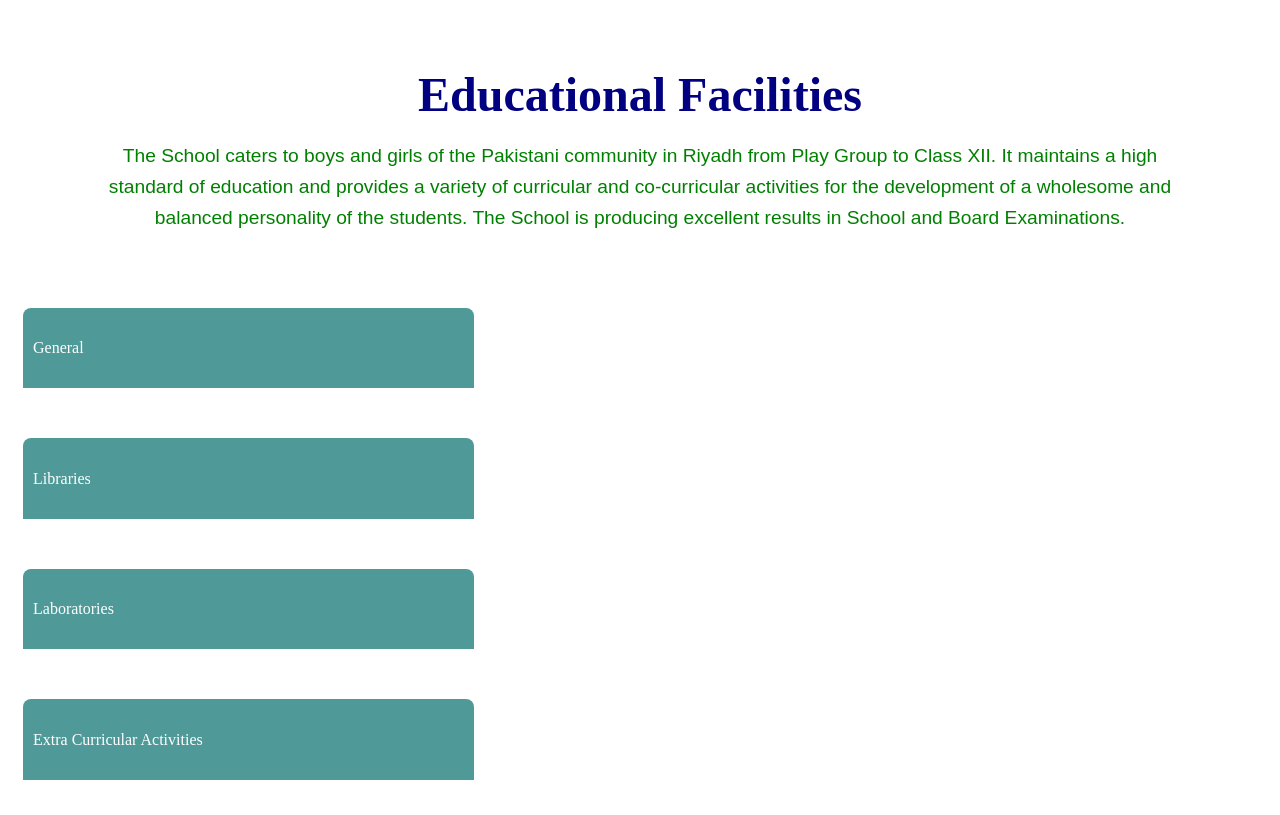
After one commit to Muhammad-Daniyal0077/pisr, a CodeIgniter app: the page made by application/views/Front_End/facilities/Facilities.php in a window 1280 px wide. The commit adds this page. Shown: the part 88-903 px from the top of the page. Run offline with CodeIgniter, Linux system fonts and the light colour scheme.

Commit message:
Changes testing

```diff
--- a/application/views/Front_End/Home.php
+++ b/application/views/Front_End/Home.php
@@ -67,7 +67,7 @@
         <div class="row">
             <div class="col-sm-12 section-header-box">
                 <div class="section-header section-header-l">
-                    <h2>Principle <span style="color: #ffb606;">Message</span></h2>
+                    <h2>Principle no <span style="color: #ffb606;">Message</span></h2>
 
                 </div><!-- ends: .section-header -->
             </div>
--- /dev/null
+++ b/application/views/Front_End/facilities/Facilities.php
@@ -0,0 +1,531 @@
+<!-- Page Title -->
+<div class="pic">
+    <div class="page-title dark-background" data-aos="fade"
+        style="background-image: url(https://pisr.org/v2/wp-content/uploads/2021/06/Untitled-design1.png);">
+        <div class="background-overlay"></div> <!-- Overlay div for dull effect -->
+        <div class="container">
+            <h1 class="animated-title">ON CAMPUS LEARNING</h1>
+            <nav class="breadcrumbs">
+                <ol>
+                    <li><a href="<?php echo base_url(); ?>home">Home</a></li>
+                    <li class="current">ON CAMPUS LEARNING</li>
+                </ol>
+            </nav>
+        </div>
+    </div>
+</div>
+<style>
+    /* Center container styling */
+    .wpb_wrapper {
+        max-width: 1100px;
+        margin: 0 auto;
+        padding: 20px;
+        text-align: center;
+    }
+
+    /* Heading styling */
+    .wpb_wrapper h1 {
+        color: #000080;
+        /* Navy Blue */
+        font-weight: bold;
+        font-size: 3em;
+        margin-bottom: 15px;
+    }
+
+    h1 {
+        color: #000080;
+        /* Navy Blue */
+        font-weight: bold;
+        font-size: 1.5em;
+    }
+
+    /* Paragraph styling */
+    .wpb_wrapper p {
+        color: #008000;
+        /* Green */
+        font-size: 1.2em;
+        line-height: 1.6;
+        text-align: center;
+        font-family: Arial, sans-serif;
+    }
+
+    .vc_tta-panels {
+        margin: 20px 0;
+    }
+
+    .vc_tta-panel {
+        border-radius: 8px;
+        margin-bottom: 20px;
+        padding: 15px;
+        background-color: #fff;
+    }
+
+    .vc_tta-panel-heading {
+        width: 140%;
+        background-color: #509999;
+        color: #fff;
+        padding: 10px;
+        border-radius: 8px 8px 0 0;
+        cursor: pointer;
+    }
+
+    .vc_tta-panel-body {
+        padding: 10px;
+        display: none;
+    }
+
+    .vc_separator h4 {
+        margin: 0;
+        text-align: center;
+    }
+
+    .inner-container {
+        margin-top: 50px;
+    }
+
+    .text-center {
+        text-align: center;
+    }
+
+    .text-primary {
+        color: #007bff;
+    }
+
+    .mb-5 {
+        margin-bottom: 3rem;
+    }
+
+    .mb-4 {
+        margin-bottom: 1.5rem;
+    }
+
+    .card {
+        padding: 12px 14px;
+        background-color: #cde8ff;
+        height: 290px;
+        transition: transform 0.2s ease-in-out;
+        width: 301px;
+    }
+
+    .card:hover {
+        transform: translateY(-10px);
+        box-shadow: 0 10px 25px rgba(0, 0, 0, 0.2);
+    }
+
+    .card-img-top {
+        width: 150px;
+        height: 150px;
+        object-fit: cover;
+        border: 5px solid #fff;
+    }
+
+    .card-title {
+        font-size: 1.25rem;
+        font-weight: bold;
+    }
+
+    .card-text {
+        margin-top: 10px;
+        color: #6c757d;
+        font-size: 14px;
+    }
+
+    .shadow-lg {
+        box-shadow: 0px 10px 20px rgba(0, 0, 0, 0.15);
+    }
+
+    .rounded {
+        border-radius: 0.5rem;
+    }
+
+    .rounded-circle {
+        border-radius: 50%;
+    }
+
+    .btn-primary {
+        background-color: #007bff;
+        color: #fff;
+        border: none;
+        padding: 5px 10px;
+        cursor: pointer;
+    }
+
+    .btn-primary:hover {
+        background-color: #0056b3;
+    }
+
+    span {
+        display: block;
+        margin-top: 10px;
+        color: #333;
+        font-weight: 500;
+    }
+
+    @media (min-width: 992px) {
+        .col-md-4 {
+            width: 24.333333%;
+        }
+    }
+
+    .mb-4 {
+        margin-bottom: 3.8rem;
+        margin-right: 30px;
+    }
+
+    span {
+        color: #ffffff;
+    }
+
+    .animated-hover-image {
+        overflow: hidden;
+        border-radius: 8px;
+        transition: transform 0.3s ease-in-out;
+    }
+
+    .animated-image {
+        width: 80%;
+        height: auto;
+        transition: transform 0.4s ease;
+    }
+
+    /* Hover effect */
+    .animated-hover-image:hover .animated-image {
+        transform: scale(1.1);
+    }
+
+    .about-pISR-scm-list {
+
+        /* Remove default padding */
+        list-style-type: decimal;
+        /* This ensures ordered numbers are displayed */
+        padding-left: 150px;
+        /* Adds space for the numbers */
+    }
+
+    .about-pISR-scm-list li {
+        font-size: 1.2em;
+        /* Font size for the list items */
+        color: #2c3e50;
+        /* Color for the list items */
+        margin: 5px 0;
+        /* Space between list items */
+        transition: transform 0.2s;
+        /* Smooth transition for hover effect */
+    }
+
+    .about-pISR-scm-list li:hover {
+        transform: scale(1.05);
+        /* Slightly increase size on hover */
+    }
+</style>
+</head>
+
+<body>
+
+    <div class="wpb_wrapper">
+        <h1>Educational Facilities</h1>
+        <p>The School caters to boys and girls of the Pakistani community in Riyadh from Play Group to Class XII. It
+            maintains a high standard of education and provides a variety of curricular and co-curricular activities
+            for the development of a wholesome and balanced personality of the students. The School is producing
+            excellent results in School and Board Examinations.</p>
+    </div>
+
+    <section class="container" style="margin-top: 20px;">
+        <!-- General Section -->
+        <div class="col-md-4 vc_tta-panel" id="general">
+            <div class="vc_tta-panel-heading" onclick="togglePanel('general')">
+                <h4 class="vc_tta-panel-title">
+                    <span class="vc_tta-title-text">General</span>
+                </h4>
+            </div>
+            <div class="vc_tta-panel-body">
+                <div class="vc_row">
+                    <div class="vc_column">
+                        <div style="width: 1210px; margin-left: 55px;">
+                            <div class="inner-container">
+                                <div class="row justify-content-center dropdown-content-custom">
+                                    <div class="col-md-4 mb-4">
+                                        <div class="card text-center shadow-lg rounded border-0">
+                                            <div class="card-body">
+                                                <h1>RELIGIOUS EDUCATION</h1>
+                                                <span class="card-text text-muted">Character building and religious
+                                                    education is supplemented in the morning assembly. Different
+                                                    functions are organized on the occasions of national and religious
+                                                    significance. Students are encouraged to prepare nice charts and
+                                                    slogans containing moral and Islamic teachings. The recitation of
+                                                    the Holy Quran (Tajweed-Nazira) and functional Arabic language are
+                                                    taught.</span>
+                                            </div>
+                                        </div>
+                                    </div>
+
+                                    <div class="col-md-4 mb-4">
+                                        <div class="card text-center shadow-lg rounded border-0">
+                                            <div class="card-body">
+                                                <h1>HEALTH SERVICE & FIRST AID</h1>
+                                                <span class="card-text text-muted">
+                                                    Properly maintained dispensaries / medical aid rooms have been set up under the supervision of experienced medical staff. Qualified male and female nurses have been employed on a permanent basis to provide medical assistance to students in the school premises during school hours.
+                                                </span>
+                                            </div>
+                                        </div>
+                                    </div>
+
+                                    <div class="col-md-4 mb-4">
+                                        <div class="card text-center shadow-lg rounded border-0">
+                                            <div class="card-body">
+                                                <h1>SCHOOL CANTEEN</h1>
+                                                <span class="card-text text-muted">
+                                                    Each wing of the school has a canteen. Students can buy refreshments and other edibles there. Cleanliness, quality of food, and pricing are kept under strict watch by the administration.
+                                                </span>
+                                            </div>
+                                        </div>
+                                    </div>
+
+                                    <div class="col-md-4 mb-4">
+                                        <div class="card text-center shadow-lg rounded border-0">
+                                            <div class="card-body">
+                                                <h1>STATIONERY SHOPS</h1>
+                                                <span class="card-text text-muted">
+                                                    This facility has been introduced in the school to help and facilitate easy access to stationery items at reasonable prices.
+                                                </span>
+                                            </div>
+                                        </div>
+                                    </div>
+
+                                    <div class="col-md-4 mb-4">
+                                        <div class="card text-center shadow-lg rounded border-0">
+                                            <div class="card-body">
+                                                <h1>SECURITY GUARDS</h1>
+                                                <span class="card-text text-muted">
+                                                    The school employs Saudi security guards on a contractual basis to ensure the safety of the students as well as school premises during school and pack-up times.
+                                                </span>
+                                            </div>
+                                        </div>
+                                    </div>
+
+                                    <div class="col-md-4 mb-4">
+                                        <div class="card text-center shadow-lg rounded border-0">
+                                            <div class="card-body">
+                                                <h1>SCHOOL TRANSPORT</h1>
+                                                <span class="card-text text-muted">
+                                                    A large fleet of air-conditioned buses provides pick and drop services to students from all around Riyadh and Al-Kharj city.
+                                                </span>
+                                            </div>
+                                        </div>
+                                    </div>
+
+                                    <div class="col-md-4 mb-4">
+                                        <div class="card text-center shadow-lg rounded border-0">
+                                            <div class="card-body">
+                                                <h1>AFFILIATION</h1>
+                                                <span class="card-text text-muted">
+                                                    The school is affiliated with the Federal Board of Intermediate and Secondary Education, Islamabad at Secondary and Higher Secondary Levels.
+                                                </span>
+                                            </div>
+                                        </div>
+                                    </div>
+
+                                    <div class="col-md-4 mb-4">
+                                        <div class="card text-center shadow-lg rounded border-0">
+                                            <div class="card-body">
+                                                <h1>PHYSICAL EDUCATION</h1>
+                                                <span class="card-text text-muted">
+                                                    Properly qualified staff has been engaged to impart physical training in both boys' and girls' wings. Games and sports are an essential part of the school timetable.
+                                                </span>
+                                            </div>
+                                        </div>
+                                    </div>
+
+                                    <div class="col-md-4 mb-4">
+                                        <div class="card text-center shadow-lg rounded border-0">
+                                            <div class="card-body">
+                                                <h1>JUNIOR BOYS WING</h1>
+                                                <span class="card-text text-muted">
+                                                    The Junior Boys Wing includes students from Nursery, KG, and Classes I to IV.
+                                                </span>
+                                            </div>
+                                        </div>
+                                    </div>
+
+                                    <div class="col-md-4 mb-4">
+                                        <div class="card text-center shadow-lg rounded border-0">
+                                            <div class="card-body">
+                                                <h1>ACTIVITY ROOM</h1>
+                                                <span class="card-text text-muted">
+                                                    The Activity Room, introduced for classes Play Group to IV, engages students in different learning activities using various gadgets and multimedia systems.
+                                                </span>
+                                            </div>
+                                        </div>
+                                    </div>
+
+                                    <div class="col-md-4 mb-4">
+                                        <div class="card text-center shadow-lg rounded border-0">
+                                            <div class="card-body">
+                                                <h1>TEXT BOOKS</h1>
+                                                <span class="card-text text-muted">
+                                                    Textbooks and practical notebooks are provided on payment to the students.
+                                                </span>
+                                            </div>
+                                        </div>
+                                    </div>
+
+                                </div>
+
+                            </div>
+                        </div>
+                    </div>
+                </div>
+            </div>
+        </div>
+
+        <!-- Libraries Section -->
+        <div class="col-md-4 vc_tta-panel" id="libraries">
+            <div class="vc_tta-panel-heading" onclick="togglePanel('libraries')">
+                <h4 class="vc_tta-panel-title">
+                    <span class="vc_tta-title-text">Libraries</span>
+                </h4>
+            </div>
+            <div class="vc_tta-panel-body">
+                <div class="vc_row">
+                    <div class="vc_column">
+                        <div style="width: 1210px; margin-left: -250px;">
+                            <div class="inner-container">
+                                <div class="row justify-content-center dropdown-content-custom">
+                                    <div class="col-md-7 mb-5 card-text text-muted">
+                                        <p> Libraries and reading rooms have been provided in the Boys as well as the Girls Wings separately. The libraries contain reasonable number of books on various Subjects. Local & Pakistani Newspapers as well as magazines in English and Urdu are also provided to keep the students well-informed about local, national & international affairs. Reference sections are also available in these Libraries. Maps, charts, over-head projectors and other educational aids are provided to make classroom instruction(s) more effective. </p>
+                                    </div>
+                                    <div class="col-md-5 mb-5 card-text text-muted">
+                                        <img src="https://pisr.org/v2/wp-content/uploads/2021/06/1-300x225.jpg" alt="Library Image" class="img-fluid" />
+                                    </div>
+                                </div>
+                            </div>
+                        </div>
+                    </div>
+                </div>
+            </div>
+        </div>
+
+        <!-- Laboratories Section -->
+        <div class="col-md-4 vc_tta-panel" id="laboratories">
+            <div class="vc_tta-panel-heading" onclick="togglePanel('laboratories')">
+                <h4 class="vc_tta-panel-title">
+                    <span class="vc_tta-title-text">Laboratories</span>
+                </h4>
+            </div>
+            <div class="vc_tta-panel-body">
+                <div class="vc_row">
+                    <div class="vc_column">
+                        <div style="width: 1210px; margin-left: -497px;">
+                            <div class="inner-container">
+                                <div class="row justify-content-center dropdown-content-custom">
+                                    <div class="wpb_column vc_column_container vc_col-sm-6">
+                                        <div class="vc_column-inner">
+                                            <div class="col-md-6 mb-5 card-text text-muted">
+
+                                                <h3 style="text-align: center;">
+                                                    <span style="color: #000080;"><strong>COMPUTER LABORATORIES</strong></span>
+                                                </h3>
+                                                <p>The School is equipped with five fully functional Computer Laboratories; each equipped with latest technology including smart board, high tech computers, projectors and an internet connection on every computer.</>
+                                                </p>
+
+                                            </div>
+                                            <d class="col-md-6 mb-5 card-text text-muted">
+                                                <img decoding="async" width="300" height="161" src="https://pisr.org/v2/wp-content/uploads/2021/06/5-e1623149762351-300x161.jpg" class="vc_single_image-img attachment-medium animated-image" alt="" srcset="https://pisr.org/v2/wp-content/uploads/2021/06/5-e1623149762351-300x161.jpg 300w, https://pisr.org/v2/wp-content/uploads/2021/06/5-e1623149762351-1024x549.jpg 1024w, https://pisr.org/v2/wp-content/uploads/2021/06/5-e1623149762351-768x412.jpg 768w, https://pisr.org/v2/wp-content/uploads/2021/06/5-e1623149762351-600x322.jpg 600w, https://pisr.org/v2/wp-content/uploads/2021/06/5-e1623149762351.jpg 1098w" sizes="(max-width: 150px) 100vw, 300px">
+                                        </div>
+
+                                    </div>
+                                </div>
+                                <div class="col-md-12 " style="    margin-left: -74px;">
+                                        <h3 style="text-align: center;">
+                                            <span style="color: #000080;"><strong>Chemistry, Physics & Biology Laboratories</strong></span>
+                                        </h3>
+                                        <p>Well equipped and maintained Chemistry, Physics and Biology Laboratories have been established in SBW-I and SGW-I for academic activities. These laboratories are updated with apparatus, chemicals and tools necessary for conducting science practicals.
+
+                                                Multimedia systems, smart boards and internet connection have also been provided to assist in delivering lectures using modern techniques..</p>
+
+                                </div>
+                            </div>
+                        </div>
+                    </div>
+                </div>
+            </div>
+        </div>
+        </div>
+        </div>
+        </div>
+        </div>
+
+        <!-- Extra Curricular Activities Section -->
+        <div class="col-md-4 vc_tta-panel" id="extra-activities">
+            <div class="vc_tta-panel-heading" onclick="togglePanel('extra-activities')">
+                <h4 class="vc_tta-panel-title">
+                    <span class="vc_tta-title-text">Extra Curricular Activities</span>
+                </h4>
+            </div>
+            <div class="vc_tta-panel-body">
+                <div class="vc_row">
+                    <div class="vc_column">
+                        <div style="width: 1210px; margin-left: -950px;">
+                            <div class="inner-container">
+                                <div class="row justify-content-center dropdown-content-custom">
+                                    <div class="col-md-12 mb-5 card-text text-muted">
+                                        <div class="wpb_wrapper">
+                                            <h3 style="text-align: center;">
+                                                <span style="color: #000080;"><strong>Extra Curricular Activities   </strong></span>
+                                            </h3>
+
+                                            <p>Co-curricular activities play a vital role in the development of a child’s personality. A great deal of emphasis is laid on such activities in the school. All students have been distributed into different Houses to ensure healthy competitions in various activities. The students are encouraged to participate in the following activities.</p>
+                                        </div>
+                                        <ol class="animate__animated animate__fadeInUp about-pISR-scm-list">
+                                            <li>Debates (English & Urdu)</li>
+                                            <li>Quiz Programmes</li>
+                                            <li>Qira’at Competition</li>
+                                            <li>Boys Scouting / Girls Guide</li>
+                                            <li>Proctorial Systems</li>
+                                            <li>Food Festivals</li>
+                                            <li>Sports</li>
+                                            <li>Fun & Frolics</li>
+                                            <li>Spring Day Celebration</li>
+                                            <li>Writing Competition</li>
+                                            <li>Class Arrangements Competition</li>
+                                            <li>Chart Competition</li>
+                                            <li>Art Competition</li>
+                                            <li>Spell Bee Competition</li>
+                                            <li>School Magazine</li>
+                                            <li>Monthly News Letters</li>
+                                            <li>Iqbaliat</li>
+                                            <li>Science Exhibition</li>
+                                            <li>Cleanliness Day</li>
+                                            <li>Fire Drills</li>
+                                            <li>Field / Excursion Trips</li>
+                                        </ol>
+                                    </div>
+                                </div>
+                            </div>
+                        </div>
+                    </div>
+                </div>
+            </div>
+        </div>
+    </section>
+
+    <script>
+        function togglePanel(panelId) {
+            const panelBody = document.querySelector(`#${panelId} .vc_tta-panel-body`);
+            const isOpen = panelBody.style.display === 'block';
+
+            // Close all panels
+            document.querySelectorAll('.vc_tta-panel-body').forEach(panel => {
+                panel.style.display = 'none';
+            });
+
+            // Toggle the selected panel
+            if (!isOpen) {
+                panelBody.style.display = 'block';
+            }
+        }
+    </script>
+
+</body>
+
+</html>
```
